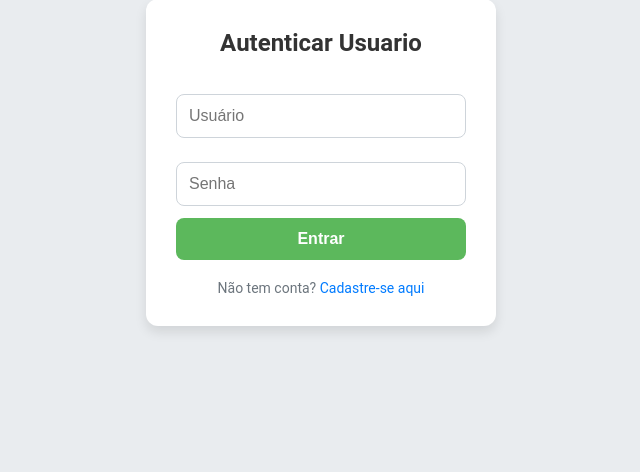
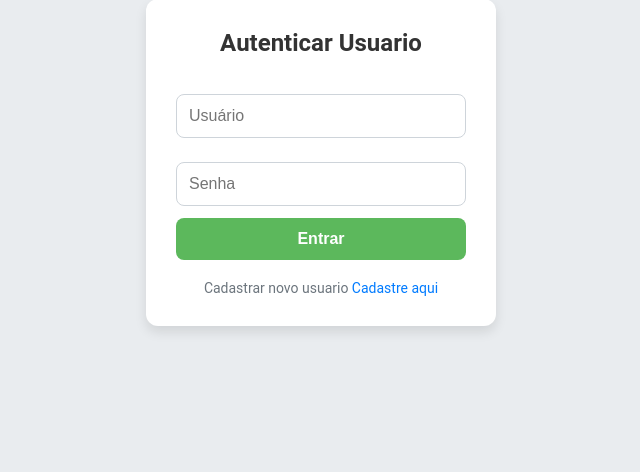
Before and after one commit to Igorextreme/Instasegue, a Flask app: page / in a window 1280 px wide. Shown: the part 238-710 px from the top of the page, without its empty margins (319-959 px from the left). Run offline with Flask 3, Linux system fonts and the light colour scheme; a user stored in the database is signed in.

Commit message:
ajusta textoo nos index

```diff
--- a/templates/index.html
+++ b/templates/index.html
@@ -14,7 +14,7 @@
             <input type="password" name="password" placeholder="Senha" required>
             <button type="submit">Entrar</button>
         </form>
-        <p>Não tem conta? <a href="/register">Cadastre-se aqui</a></p>
+        <p>Cadastrar novo usuario <a href="/register">Cadastre aqui</a></p>
         {% if error %}
         <p class="error">{{ error }}</p>
         {% endif %}
--- a/templates/success.html
+++ b/templates/success.html
@@ -10,7 +10,7 @@
     <div class="container1">
         <h2>Sucesso!</h2>
         <p>{{ message }}</p>
-        <a href="/">Voltar para o Login</a>
+        <a href="/">Voltar para a autenticação</a>
     </div>
 
     <div class="container2">
```
